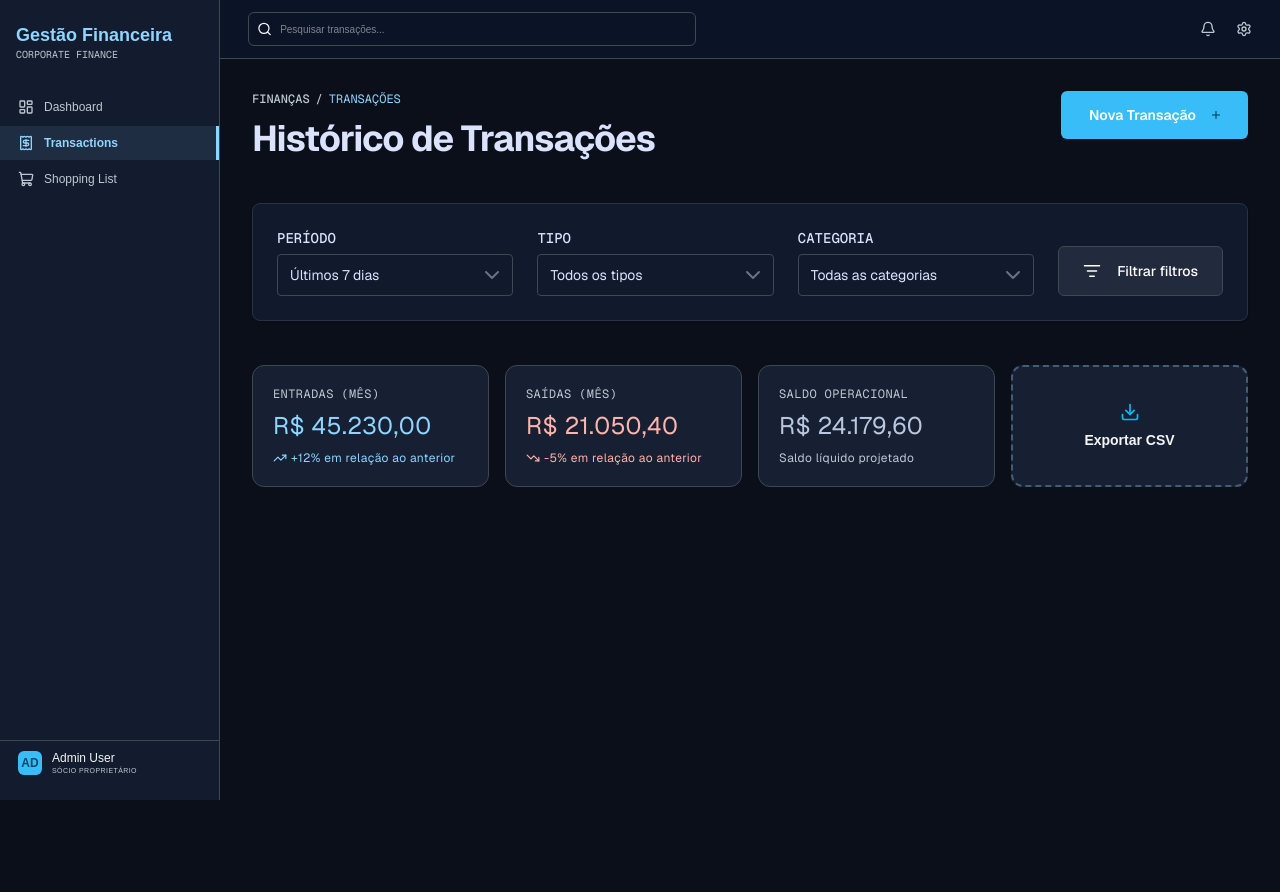
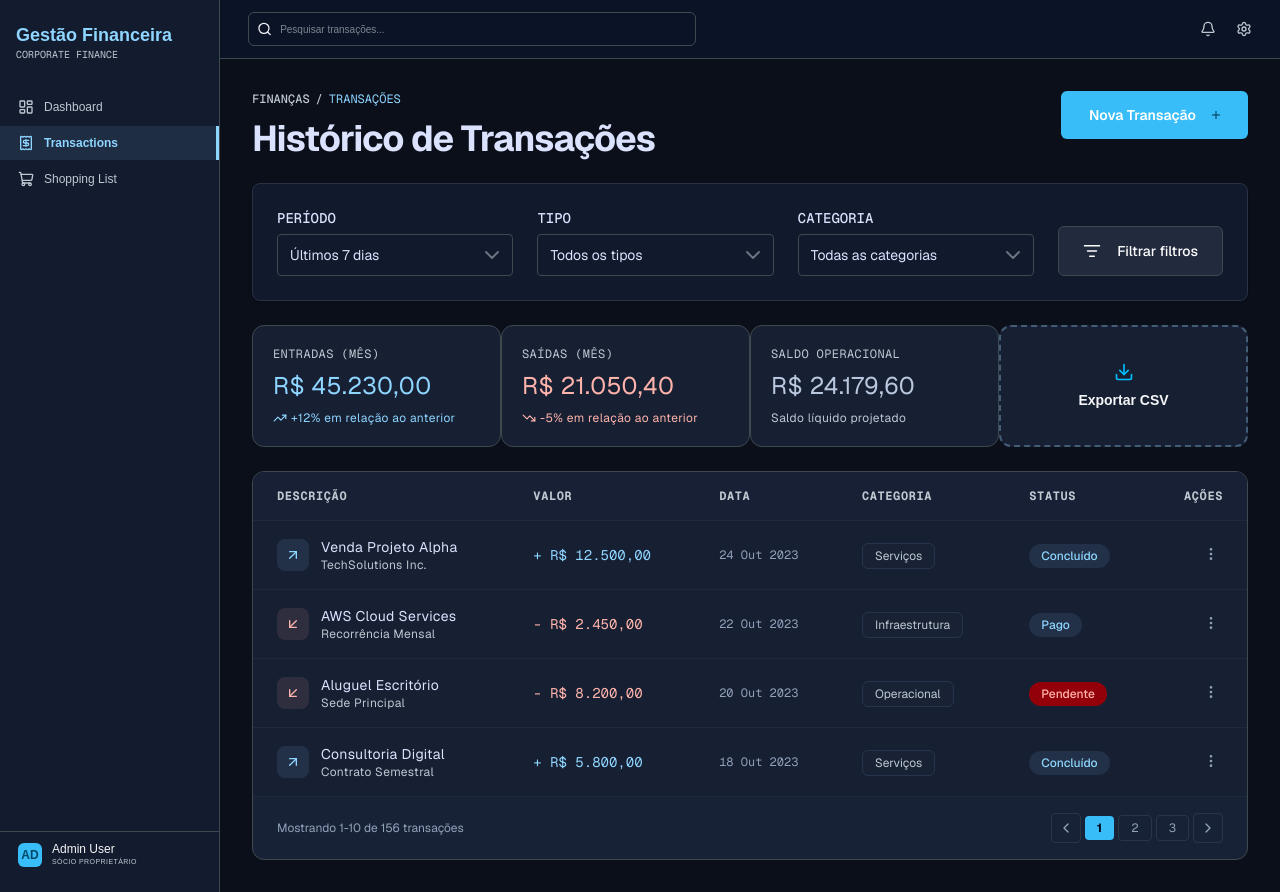
Before and after one commit to lab05-juniando/lab05-frontend, a Next.js app: page /dashboard/transactions in a window 1280 px wide. Before the commit the page ends 800 px from the top, so only its background shows below. Built offline with nearby package versions, Linux system fonts and the light colour scheme.

Commit message:
Pagina de transações feita com sucesso

```diff
--- a/src/app/dashboard/transactions/page.tsx
+++ b/src/app/dashboard/transactions/page.tsx
@@ -4,8 +4,8 @@ import { Button } from "@/src/components/buttons";
 import Filters from "../../../components/filters";
 import { ModalBase } from "@/src/components/modal";
 import { useState } from "react";
-import ExportCsv from "@/src/components/export-csv";
 import { TransactionsStats } from "@/src/components/transactions-stats";
+import { TransactionsTable } from "@/src/components/TransactionsTable";
 
 
 
@@ -42,6 +42,7 @@ export default function TransactionsPage() {
 
    <Filters />
    <TransactionsStats />
+   <TransactionsTable />
 
     {isModalopen && (
       <ModalBase
--- /dev/null
+++ b/src/components/TransactionsTable.tsx
@@ -0,0 +1,153 @@
+"use client";
+
+import { useState } from "react";
+import { ArrowUpRight, ArrowDownLeft, MoreVertical, ChevronLeft, ChevronRight } from "lucide-react";
+
+export type Transaction = {
+  id: number;
+  description: string;
+  subtitle: string;
+  amount: number;
+  type: "in" | "out";
+  date: string;
+  category: string;
+  status: "Concluído" | "Pago" | "Pendente";
+};
+
+// Dados mockados de exemplo
+const MOCK_TRANSACTIONS: Transaction[] = [
+  {
+    id: 1,
+    description: "Venda Projeto Alpha",
+    subtitle: "TechSolutions Inc.",
+    amount: 12500,
+    type: "in",
+    date: "24 Out 2023",
+    category: "Serviços",
+    status: "Concluído",
+  },
+  {
+    id: 2,
+    description: "AWS Cloud Services",
+    subtitle: "Recorrência Mensal",
+    amount: 2450,
+    type: "out",
+    date: "22 Out 2023",
+    category: "Infraestrutura",
+    status: "Pago",
+  },
+  {
+    id: 3,
+    description: "Aluguel Escritório",
+    subtitle: "Sede Principal",
+    amount: 8200,
+    type: "out",
+    date: "20 Out 2023",
+    category: "Operacional",
+    status: "Pendente",
+  },
+  {
+    id: 4,
+    description: "Consultoria Digital",
+    subtitle: "Contrato Semestral",
+    amount: 5800,
+    type: "in",
+    date: "18 Out 2023",
+    category: "Serviços",
+    status: "Concluído",
+  },
+];
+
+export function TransactionsTable() {
+  const [transactions] = useState<Transaction[]>(MOCK_TRANSACTIONS);
+
+  function formatarMoeda(valor: number) {
+    return new Intl.NumberFormat("pt-BR", {
+      style: "currency",
+      currency: "BRL",
+    }).format(valor);
+  }
+
+  return (
+    <div className="w-full overflow-hidden rounded-xl border border-[#3E484F] bg-[#182236]">
+      {/* Tabela Principal */}
+      <table className="w-full border-collapse text-left bg-[#171f33] text-sm text-slate-300">
+        <thead>
+          <tr className="border-b border-[#1e293b] bg-[#182236]/40 h-12">
+            <th className="px-6 font-mono text-xs uppercase tracking-wider text-[#BDC8D1]">Descrição</th>
+            <th className="px-6 font-mono text-xs uppercase tracking-wider text-[#BDC8D1]">Valor</th>
+            <th className="px-6 font-mono text-xs uppercase tracking-wider text-[#BDC8D1]">Data</th>
+            <th className="px-6 font-mono text-xs uppercase tracking-wider text-[#BDC8D1]">Categoria</th>
+            <th className="px-6 font-mono text-xs uppercase tracking-wider text-[#BDC8D1]">Status</th>
+            <th className="px-6 font-mono text-xs uppercase tracking-wider text-[#BDC8D1] text-right">Ações</th>
+          </tr>
+        </thead>
+
+        <tbody className="divide-y divide-[#1e293b]">
+          {transactions.map((tx) => (
+            <tr key={tx.id} className="hover:bg-[#151f32]/50 transition-colors text-[#BDC8D1]">
+              {/* Coluna 1: Ícone + Descrição e Subtítulo */}
+              <td className="px-6 py-4">
+                <div className="flex items-center gap-3 tracking-wide">
+                  <div className={`p-2 rounded-lg ${tx.type === "in" ? "bg-[#223147] text-[#8ED5FF]" : "bg-[#2e2e3f] text-[#FFB4AB]"}`}>
+                    {tx.type === "in" ? <ArrowUpRight className="w-4 h-4" /> : <ArrowDownLeft className="w-4 h-4" />}
+                  </div>
+                  <div>
+                    <p className="font-sans text-[#DAE2FD]">{tx.description}</p>
+                    <p className="text-xs font-sans text-[#BDC8D1]">{tx.subtitle}</p>
+                  </div>
+                </div>
+              </td>
+
+              {/* Coluna 2: Valor (+ ou -) */}
+              <td className={`px-6 py-4 font-mono ${tx.type === "in" ? "text-[#8ED5FF]" : "text-[#FFB4AB]"}`}>
+                {tx.type === "in" ? "+ " : "- "}
+                {formatarMoeda(tx.amount)}
+              </td>
+
+              {/* Coluna 3: Data */}
+              <td className="px-6 py-4 text-slate-400 font-mono text-xs">{tx.date}</td>
+
+              {/* Coluna 4: Categoria (Badge Escura) */}
+              <td className="px-6 py-4">
+                <span className="bg-[#182234] border border-[#26354d] px-3 py-1 font-sans rounded-md text-xs text-[#BDC8D1]">
+                  {tx.category}
+                </span>
+              </td>
+
+              {/* Coluna 5: Status (Badges Coloridas) */}
+              <td className="px-6 py-4">
+                <span className={`px-3 py-1 rounded-full text-xs font-medium font-sans ${
+                  tx.status === "Concluído" ? "bg-[#223147] text-[#8ED5FF] " :
+                  tx.status === "Pago" ? "bg-[#223147] text-[#8ED5FF] " :
+                  "bg-[#93000A] text-[#FFB4AB] "
+                }`}>
+                  {tx.status}
+                </span>
+              </td>
+
+              {/* Coluna 6: Botão de Ações (...) */}
+              <td className="px-6 py-4 text-right">
+                <button className="text-slate-400 hover:text-slate-100 p-1">
+                  <MoreVertical className="w-4 h-4" />
+                </button>
+              </td>
+            </tr>
+          ))}
+        </tbody>
+      </table>
+
+      {/* Rodapé / Paginação */}
+      <div className="flex justify-between items-center font-sans px-6 py-4 border-t border-[#1e293b] text-xs text-slate-400">
+        <p>Mostrando 1-10 de 156 transações</p>
+        <div className="flex items-center gap-1 text-[#DAE2FD">
+          <button className="p-1.5 rounded border border-[#2a3548] hover:bg-bg-[#182236]"><ChevronLeft className="w-4 h-4" /></button>
+          <button className="px-3 py-1 rounded bg-[#38bdf8] text-slate-950 font-bold">1</button>
+          <button className="px-3 py-1 rounded border border-[#2a3548] hover:bg-[#182236]">2</button>
+          <button className="px-3 py-1 rounded border border-[#2a3548] hover:bg-[#182236]">3</button>
+          <button className="p-1.5 rounded border border-[#2a3548] hover:bg-[#182236]"><ChevronRight className="w-4 h-4" /></button>
+        </div>
+      </div>
+    </div>
+  );
+}
--- a/src/components/filters.tsx
+++ b/src/components/filters.tsx
@@ -8,7 +8,7 @@ import { ListFilter } from "lucide-react";
 
 export default function TransactionFilter() {
   return (
-    <div className="p-6 my-5 rounded-lg  font-sans border border-[#293142] bg-[#11192C] text-[#DAE2FD] shadow-sm">
+    <div className="p-6 rounded-lg  font-sans border border-[#293142] bg-[#11192C] text-[#DAE2FD] shadow-sm">
       <div className="grid grid-cols-1 md:grid-cols-2 lg:grid-cols-[1fr_1fr_1fr_auto] gap-6">
         <Select
           label="período"
--- a/src/components/transactions-stats.tsx
+++ b/src/components/transactions-stats.tsx
@@ -57,7 +57,7 @@ const DEFAULT_TRANSACTIONS: Transaction[] = [
 
 export function TransactionsStats() {
   return (
-    <div className="grid grid-cols-1 md:grid-cols-2 lg:grid-cols-4 gap-4">
+    <div className="grid grid-cols-1 md:grid-cols-2 lg:grid-cols-4 gap-[20]">
       <div className="bg-[#171F33] border border-[#3E484F]  tracking-wide p-5 rounded-xl">
         <p className="text-xs font-mono text-[#BDC8D1] uppercase">Entradas (mês)</p>
         <p className="text-2xl font-sans text-[#8ED5FF] mt-2">R$ 45.230,00</p>
```
